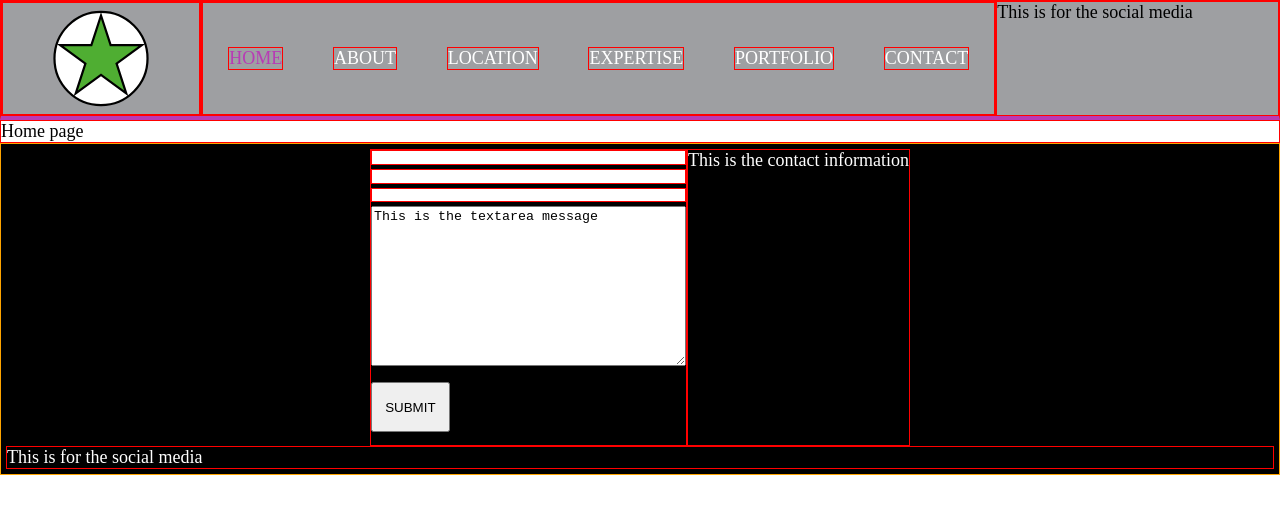
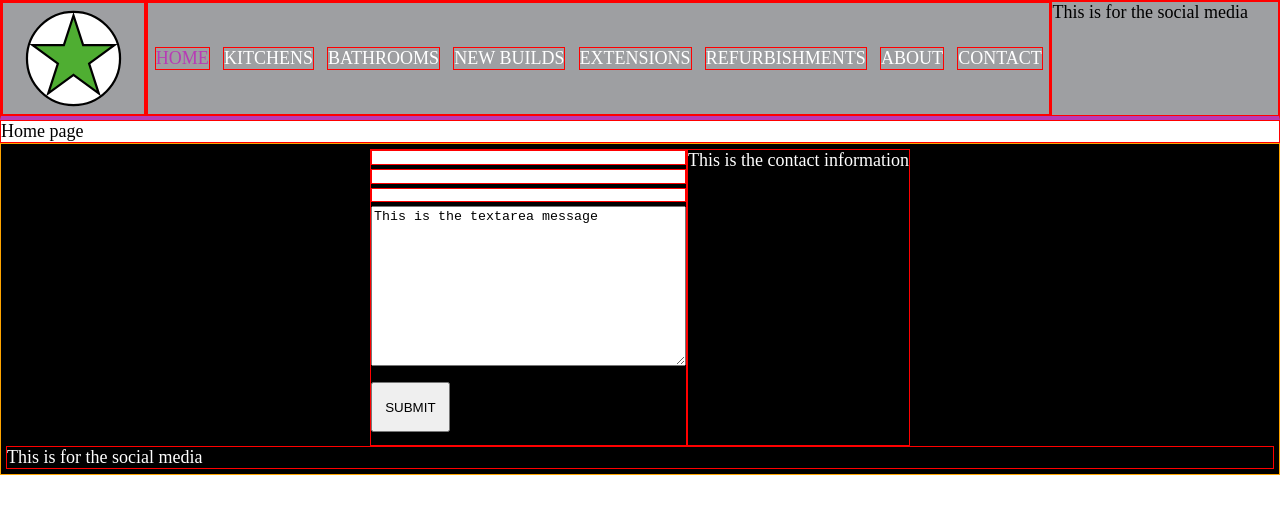
Before and after one commit to DylanWarrener/tpw-development-website-react, a React (Create React App) app: page / in a window 1280 px wide. Shown: the top 514 px of the page. Built offline with nearby package versions, Linux system fonts and the light colour scheme.

Commit message:
Reformatted file

```diff
--- a/src/data/navigation.js
+++ b/src/data/navigation.js
@@ -1,4 +1,13 @@
-const NAV_TITLES = ["Home", "About", "Location", "Expertise", "Portfolio", "Contact"];
+const NAV_TITLES = [
+    "Home",
+    "Kitchens",
+    "Bathrooms",
+    "New builds",
+    "Extensions",
+    "Refurbishments",
+    "About",
+    "Contact"
+];
 
 const NAV_DATA = [];
 for(let i = 0; i < NAV_TITLES.length; i++) {
```
